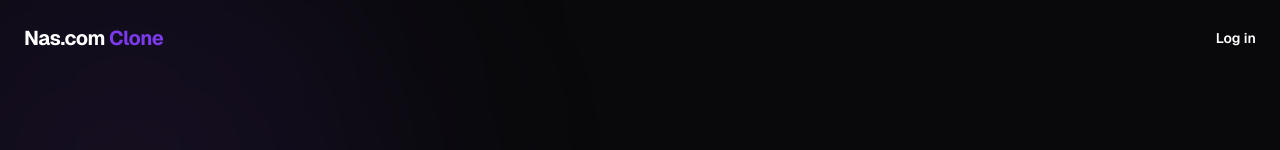
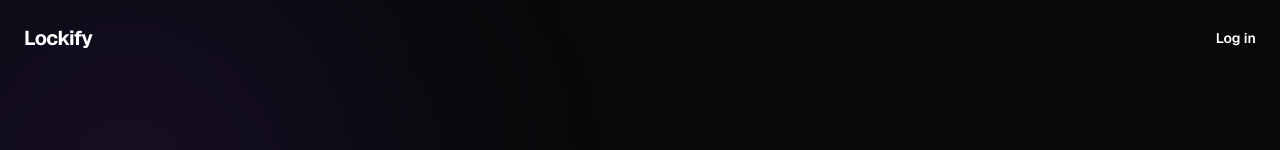
Before and after one commit to AlokSingh1212/lockify, a Next.js app: page / in a window 1280 px wide. Shown: the top 150 px of the page. Built offline with nearby package versions, Linux system fonts and the light colour scheme; no server answers.

Commit message:
chore: rename to lockify

```diff
--- a/package.json
+++ b/package.json
@@ -1,5 +1,5 @@
 {
-  "name": "nas-clone",
+  "name": "lockify",
   "version": "0.1.0",
   "private": true,
   "scripts": {
--- a/src/app/layout.tsx
+++ b/src/app/layout.tsx
@@ -14,7 +14,7 @@ const geistMono = Geist_Mono({
 });
 
 export const metadata: Metadata = {
-  title: "Nas.com Clone - Start selling with a single photo",
+  title: "Lockify - Start selling with a single photo",
   description: "Turn your idea into a business in minutes. AI builds your storefront, runs your campaigns, and finds you customers.",
 };
 
@@ -31,7 +31,7 @@ export default function RootLayout({
       <body className="min-h-full flex flex-col">
         <ClerkProvider>
           <header className="absolute top-0 w-full z-50 p-6 flex justify-between items-center max-w-7xl mx-auto left-0 right-0">
-            <div className="font-bold text-xl tracking-tight text-white">Nas.com <span className="text-brand-purple">Clone</span></div>
+            <div className="font-bold text-xl tracking-tight text-white">Lockify</div>
             <div>
               <Show when="signed-out">
                 <SignInButton mode="modal">
```
